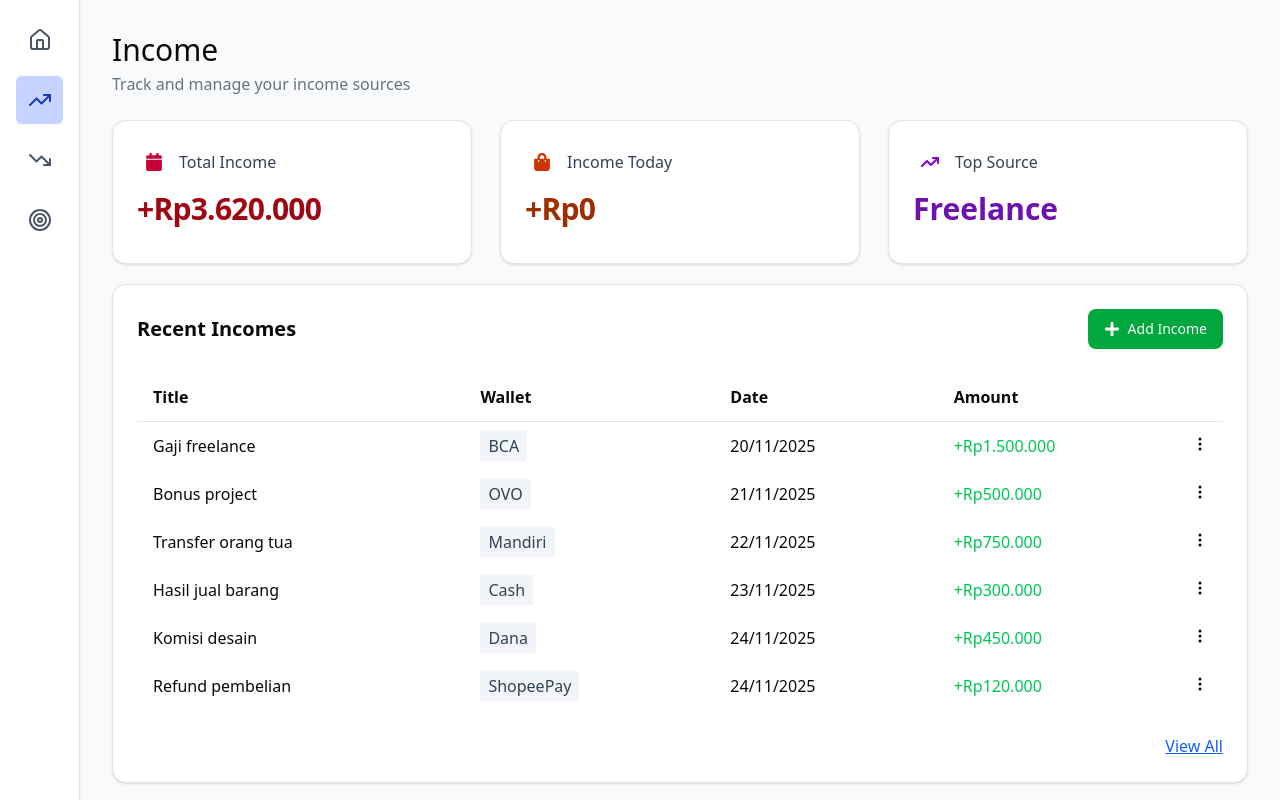
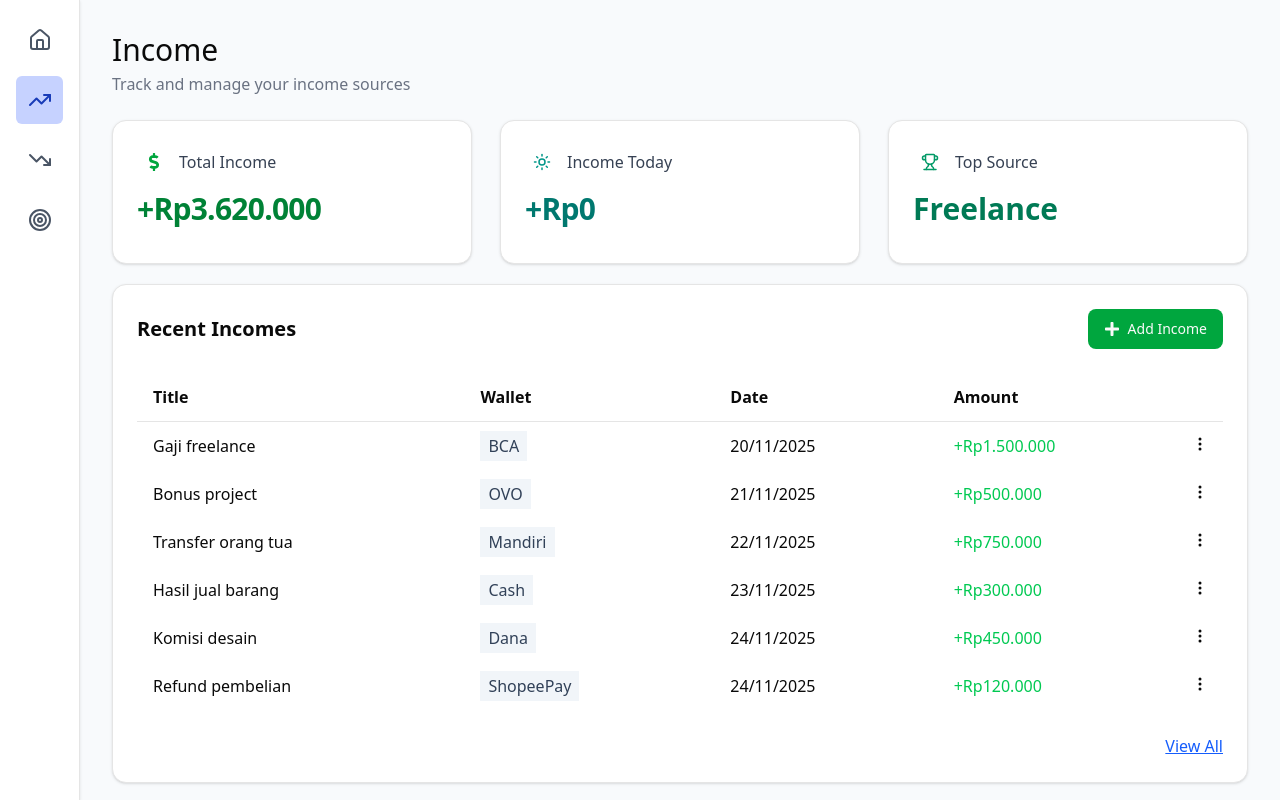
Before and after one commit to mlwy4id/FP2-PWEB-Monthly-Finance-Tracker, a React (Vite) app in the folder frontend/: page /income in a window 1280 px wide. Built offline with nearby package versions, Linux system fonts and the light colour scheme.

Commit message:
refactor income overview

```diff
--- a/frontend/src/pages/income/components/IncomeOverview.jsx
+++ b/frontend/src/pages/income/components/IncomeOverview.jsx
@@ -2,7 +2,8 @@ import OverviewCard from "@/components/OverviewCard";
 import useIncome from "@/store/useIncomeStore";
 import { dailyRecap } from "@/utils/dailyRecap";
 import { monthlyRecap } from "@/utils/monthlyRecap";
-import { FaShoppingBag, FaCalendar } from "react-icons/fa";
+import { FaDollarSign } from "react-icons/fa";
+import { SunIcon, TrophyIcon } from "lucide-react";
 import { FaArrowTrendUp } from "react-icons/fa6";
 
 const IncomeOverview = () => {
@@ -12,27 +13,27 @@ const IncomeOverview = () => {
     <div className="flex justify-between items-center flex-wrap">
       <OverviewCard
         title="Total Income"
-        logo={<FaCalendar className="text-rose-700" size={18} />}
+        logo={<FaDollarSign className="text-green-600" size={18} />}
       >
-        <p className="text-red-800 text-3xl font-semibold tracking-tight">
+        <p className="text-green-700 text-3xl font-semibold tracking-tight">
           +Rp{monthlyRecap(incomes)}
         </p>
       </OverviewCard>
 
       <OverviewCard
         title="Income Today"
-        logo={<FaShoppingBag className="text-orange-700" size={18} />}
+        logo={<SunIcon className="text-teal-600" size={18} />}
       >
-        <p className="text-3xl text-orange-800 font-semibold tracking-tight">
+        <p className="text-3xl text-teal-700 font-semibold tracking-tight">
           +Rp{dailyRecap(incomes)}
         </p>
       </OverviewCard>
 
       <OverviewCard
         title="Top Source"
-        logo={<FaArrowTrendUp className="text-purple-700" size={18} />}
+        logo={<TrophyIcon className="text-emerald-600" size={18} />}
       >
-        <p className="text-3xl font-semibold text-purple-800">Freelance</p>
+        <p className="text-3xl font-semibold text-emerald-700">Freelance</p>
       </OverviewCard>
     </div>
   );
```
